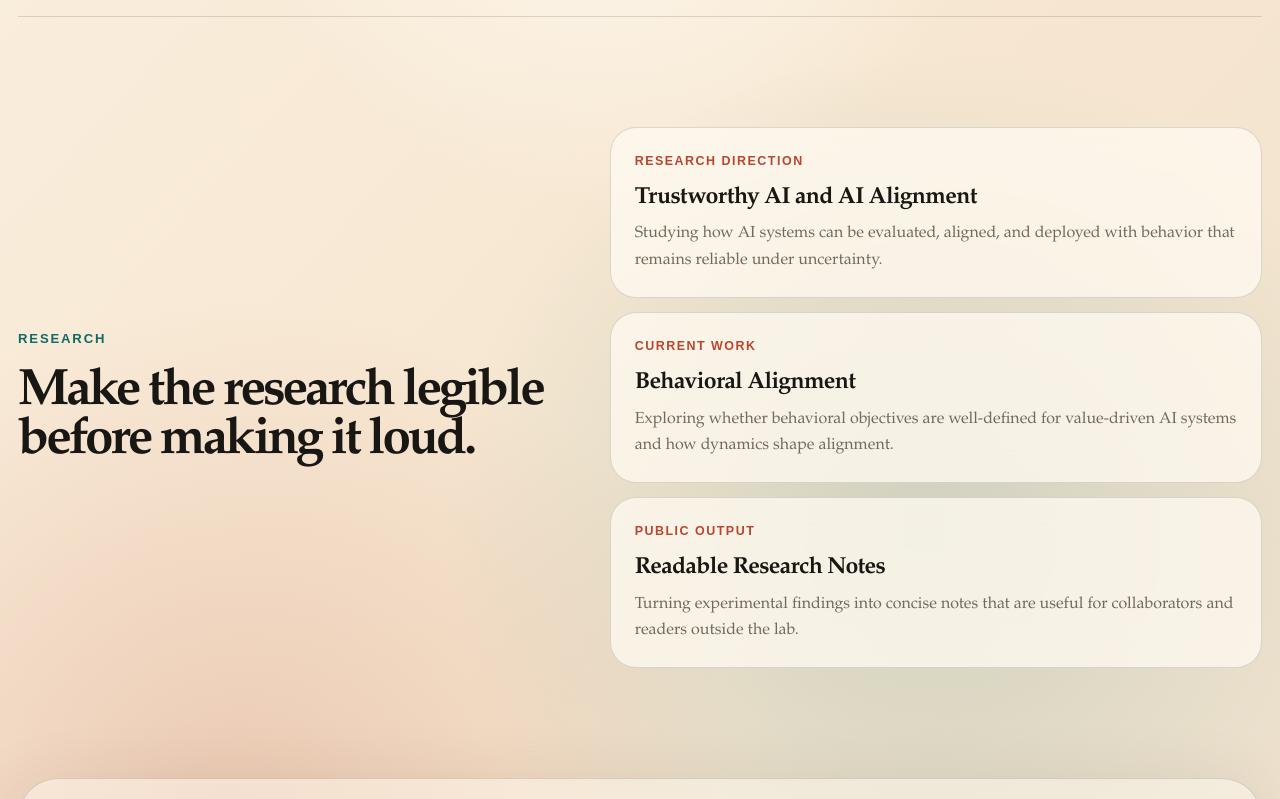
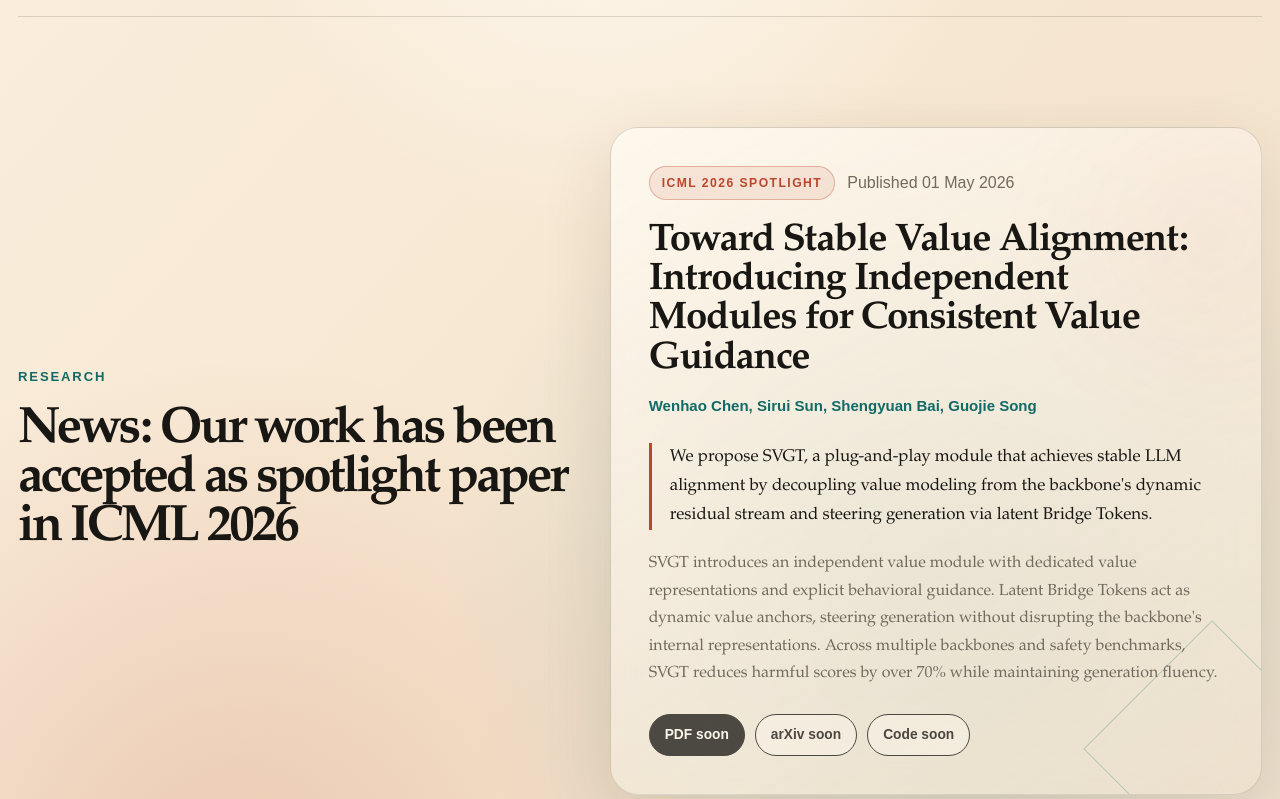
Before and after one commit to Clervils/Clervils.github.io, a website with bundled scripts: page index.html in a window 1280 px wide. Shown: the part 811-1610 px from the top of the page. Built offline with nearby package versions, Linux system fonts and the light colour scheme.

Commit message:
Update ICML spotlight research news

```diff
--- a/index.html
+++ b/index.html
@@ -53,34 +53,43 @@
       <section class="section grid-two" id="research">
         <div>
           <p class="eyebrow">Research</p>
-          <h2>Make the research legible before making it loud.</h2>
+          <h2>News: Our work has been accepted as spotlight paper in ICML 2026</h2>
         </div>
-        <div class="research-list">
-          <article class="research-card">
-            <span>Research Direction</span>
-            <h3>Trustworthy AI and AI Alignment</h3>
-            <p>
-              Studying how AI systems can be evaluated, aligned, and deployed
-              with behavior that remains reliable under uncertainty.
-            </p>
-          </article>
-          <article class="research-card">
-            <span>Current Work</span>
-            <h3>Behavioral Alignment</h3>
-            <p>
-              Exploring whether behavioral objectives are well-defined for
-              value-driven AI systems and how dynamics shape alignment.
-            </p>
-          </article>
-          <article class="research-card">
-            <span>Public Output</span>
-            <h3>Readable Research Notes</h3>
-            <p>
-              Turning experimental findings into concise notes that are useful
-              for collaborators and readers outside the lab.
-            </p>
-          </article>
-        </div>
+        <article class="research-feature">
+          <div class="paper-meta">
+            <span class="paper-badge">ICML 2026 Spotlight</span>
+            <time datetime="2026-05-01">Published 01 May 2026</time>
+          </div>
+          <h3>
+            Toward Stable Value Alignment: Introducing Independent Modules for
+            Consistent Value Guidance
+          </h3>
+          <p class="authors">
+            Wenhao Chen, Sirui Sun, Shengyuan Bai, Guojie Song
+          </p>
+          <p class="tldr">
+            We propose SVGT, a plug-and-play module that achieves stable LLM
+            alignment by decoupling value modeling from the backbone's dynamic
+            residual stream and steering generation via latent Bridge Tokens.
+          </p>
+          <p>
+            SVGT introduces an independent value module with dedicated value
+            representations and explicit behavioral guidance. Latent Bridge
+            Tokens act as dynamic value anchors, steering generation without
+            disrupting the backbone's internal representations. Across multiple
+            backbones and safety benchmarks, SVGT reduces harmful scores by over
+            70% while maintaining generation fluency.
+          </p>
+          <div class="paper-actions" aria-label="Paper links">
+            <span class="button compact" aria-disabled="true">PDF soon</span>
+            <span class="button compact ghost" aria-disabled="true">
+              arXiv soon
+            </span>
+            <span class="button compact ghost" aria-disabled="true">
+              Code soon
+            </span>
+          </div>
+        </article>
       </section>
 
       <section class="section blog-panel" id="blog">
--- a/src/styles.css
+++ b/src/styles.css
@@ -244,6 +244,18 @@ h3 {
   box-shadow: none;
 }
 
+.button.compact {
+  min-height: 42px;
+  padding: 0 15px;
+  font-size: 0.86rem;
+  box-shadow: none;
+}
+
+.button[aria-disabled="true"] {
+  cursor: default;
+  opacity: 0.76;
+}
+
 .signal-top,
 .section-heading {
   justify-content: space-between;
@@ -373,14 +385,12 @@ h3 {
   border-top: 1px solid var(--line);
 }
 
-.research-list,
 .post-list,
 .creation-grid {
   display: grid;
   gap: 14px;
 }
 
-.research-card,
 .post-card,
 .creation-card {
   border: 1px solid var(--line);
@@ -388,13 +398,11 @@ h3 {
   backdrop-filter: blur(18px);
 }
 
-.research-card,
 .creation-card {
   padding: 24px;
   border-radius: 26px;
 }
 
-.research-card span,
 .post-card span,
 .creation-card span {
   display: inline-block;
@@ -407,12 +415,99 @@ h3 {
   text-transform: uppercase;
 }
 
-.research-card p,
 .post-card p,
 .creation-card p {
   margin-bottom: 0;
   color: var(--muted);
   line-height: 1.65;
+}
+
+.research-feature {
+  position: relative;
+  padding: clamp(24px, 4vw, 38px);
+  overflow: hidden;
+  border: 1px solid var(--line);
+  border-radius: 28px;
+  background:
+    linear-gradient(150deg, rgba(255, 250, 241, 0.82), rgba(239, 226, 207, 0.6)),
+    radial-gradient(circle at 92% 16%, rgba(185, 70, 45, 0.16), transparent 13rem);
+  box-shadow: 0 22px 70px rgba(56, 38, 21, 0.12);
+  backdrop-filter: blur(18px);
+}
+
+.research-feature::after {
+  position: absolute;
+  right: -42px;
+  bottom: -46px;
+  width: 180px;
+  height: 180px;
+  content: "";
+  border: 1px solid rgba(17, 106, 101, 0.24);
+  transform: rotate(45deg);
+}
+
+.paper-meta {
+  display: flex;
+  flex-wrap: wrap;
+  gap: 12px;
+  align-items: center;
+  margin-bottom: 22px;
+}
+
+.paper-badge {
+  display: inline-flex;
+  align-items: center;
+  min-height: 34px;
+  padding: 0 12px;
+  border: 1px solid rgba(185, 70, 45, 0.34);
+  border-radius: 999px;
+  background: rgba(185, 70, 45, 0.1);
+  color: var(--accent);
+  font-family: "Avenir Next", Avenir, sans-serif;
+  font-size: 0.76rem;
+  font-weight: 800;
+  letter-spacing: 0.12em;
+  text-transform: uppercase;
+}
+
+.research-feature h3 {
+  max-width: 740px;
+  margin-bottom: 14px;
+  font-size: clamp(1.7rem, 3vw, 2.7rem);
+  line-height: 1.02;
+}
+
+.research-feature p {
+  position: relative;
+  z-index: 1;
+  color: var(--muted);
+  font-size: 1rem;
+  line-height: 1.72;
+}
+
+.research-feature .authors {
+  margin-bottom: 24px;
+  color: var(--accent-2);
+  font-family: "Avenir Next", Avenir, sans-serif;
+  font-size: 0.94rem;
+  font-weight: 800;
+}
+
+.research-feature .tldr {
+  padding-left: 18px;
+  margin-bottom: 20px;
+  border-left: 3px solid var(--accent);
+  color: var(--ink);
+  font-size: 1.06rem;
+}
+
+.paper-actions {
+  position: relative;
+  z-index: 1;
+  display: flex;
+  flex-wrap: wrap;
+  gap: 10px;
+  margin-top: 26px;
 }
 
 .blog-panel {
```
